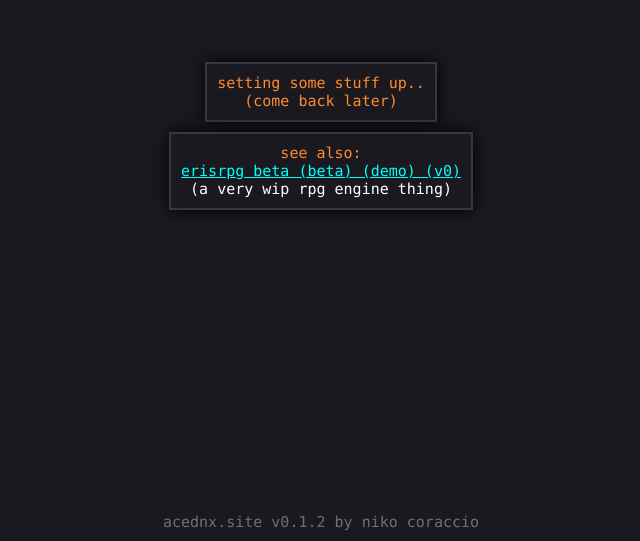
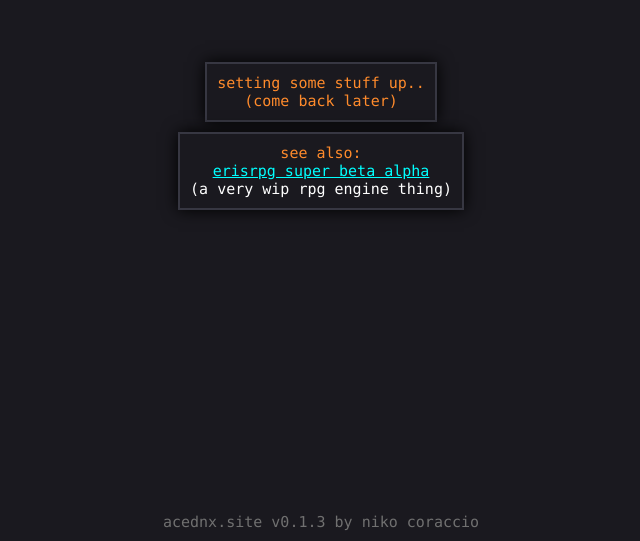
Before and after one commit to Acednothere/Acednothere.github.io, a plain HTML site: page index.html in a window 1280 px wide. Shown: the part 259-800 px from the top of the page, without its empty margins (319-959 px from the left). Drawn offline with Linux system fonts and the light colour scheme.

Commit message:
aceddnx.site - v0.1.3

```diff
--- a/index.html
+++ b/index.html
@@ -6,13 +6,13 @@
         </head>
         <body>
             <div id="version">
-                acednx.site v0.1.2 by niko coraccio
+                acednx.site v0.1.3 by niko coraccio
             </div>
             <section>
                 <body id="center">setting some stuff up<span id="dots">...</span><br>(come back later)</body>
             </section>
             <section>
-                <body id="center">see also:<br><a href="/erisrpg">erisrpg beta (beta) (demo) (v0)</a><br><span style="color: white">(a very wip rpg engine thing)</span></body>
+                <body id="center">see also:<br><a href="/erisrpg">erisrpg super beta alpha</a><br><span style="color: white">(a very wip rpg engine thing)</span></body>
             </section>
             <script src="main.js?v=1.0.0"></script>
         </body>
```
